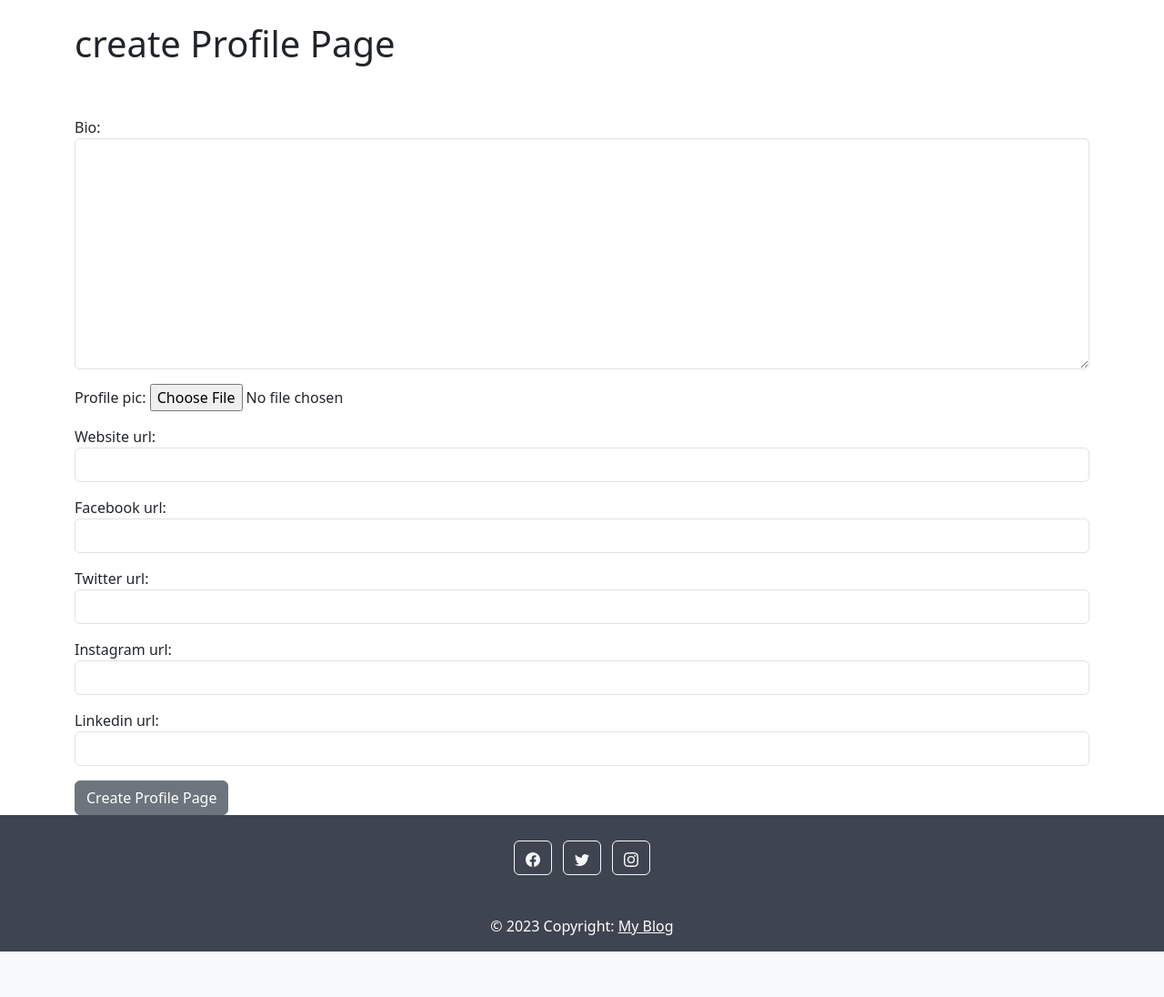
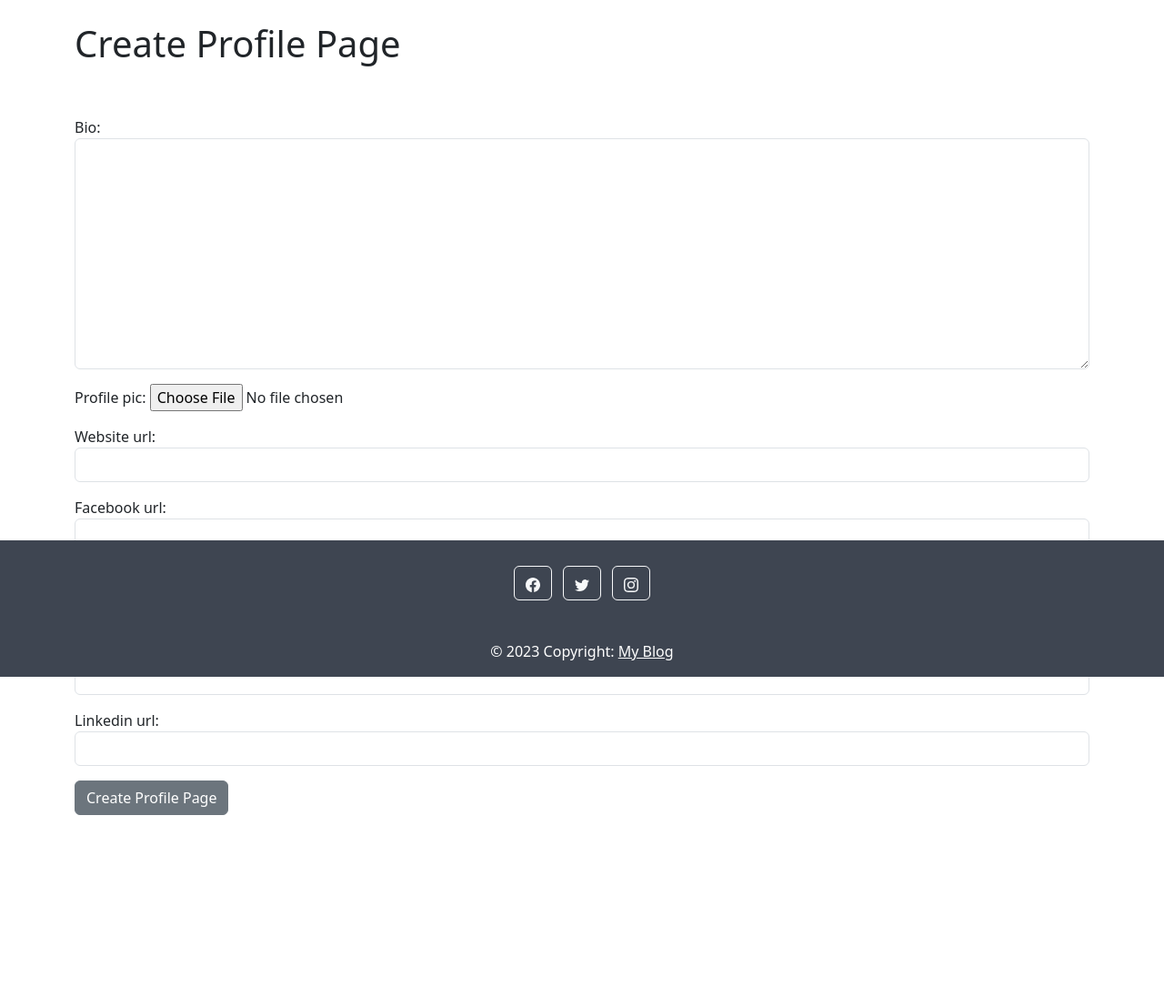
Before and after one commit to Code-Institute-Submissions/pphilippersson6-my-blog.p4, a Django app: page /members/create_profile_page/ in a window 1280 px wide. Shown: the part 56-1152 px from the top of the page at 91% size. Before the commit the page ends 1102 px from the top, so only its background shows below. Run offline with Django 3.2, Linux system fonts and the light colour scheme; a user stored in the database is signed in; some libraries are stand-ins or nearby versions.

Commit message:
added the final toouches on footer, added margin, and finished my readme

```diff
--- a/members/templates/registration/create_user_profile_page.html
+++ b/members/templates/registration/create_user_profile_page.html
@@ -4,10 +4,10 @@
 
 
 {% if user.is_authenticated %}
-    <h1>create Profile Page</h1>
+    <h1>Create Profile Page</h1>
     <br/> <br/>
 
-    <div class="form-group">
+    <div class="form-group" style="margin-bottom: 200px;">
         <form method="POST" enctype="multipart/form-data">
             {% csrf_token %}
             {{ form.as_p}}
--- a/members/templates/registration/edit_profile.html
+++ b/members/templates/registration/edit_profile.html
@@ -10,7 +10,7 @@
 
 <br/> <br/>
 
-<div class="form-group">
+<div class="form-group" style="margin-bottom: 200px;">
     <form method="POST">
         {% csrf_token %}
         {{ form.as_p}}
--- a/members/templates/registration/register.html
+++ b/members/templates/registration/register.html
@@ -5,7 +5,7 @@
 
 <h1>Register Below</h1>
 <br/> <br/>
-<div class="form-group">
+<div class="form-group" style="margin-bottom: 200px;">
     <form method="POST">
         {% csrf_token %}
         {{ form.as_p}}
--- a/members/templates/registration/user_profile.html
+++ b/members/templates/registration/user_profile.html
@@ -14,7 +14,7 @@
         <img src="{{ page_user.profile_pic.url }}" class="img-fluid rounded-start" alt="profile picture">
 
 {% else %}
-        <img src="{% static 'images/defaultpicture.png' %}" class="img-fluid rounded-start" alt="profile picture">
+        <img src="{% https://res.cloudinary.com/deoykf5um/image/upload/v1695112901/defaultpicture_yfxicz.jpg %}" class="img-fluid rounded-start" alt="profile picture">
 {% endif %}
       </div>
 
--- a/myblog/templates/add_blogpost.html
+++ b/myblog/templates/add_blogpost.html
@@ -7,7 +7,7 @@
     <h1>Add Your Post Below</h1>
     <br/><br/>
 
-    <div class="form-group">
+    <div class="form-group" style="margin-bottom: 200px;">
         <form method="POST" enctype="multipart/form-data">
             {% csrf_token %}
             {{ form.media}}
--- a/myblog/templates/base.html
+++ b/myblog/templates/base.html
@@ -117,7 +117,7 @@
     <div class="container">{% block content %} {% endblock %}</div>
 
 
-<footer class="text-center text-lg-start text-white" style="background-color: #3e4551; width: 100%; position: absolute;">
+<footer class="text-center text-lg-start text-white" style="background-color: #3e4551; width: 100%; position: fixed; bottom: 0; z-index: 999;">
     <div class="container p-4 pb-0">
 
         <section class="mb-4 text-center">
--- a/myblog/templates/blogpost_details.html
+++ b/myblog/templates/blogpost_details.html
@@ -65,7 +65,7 @@
         <img src="{{ post.author.profile.profile_pic.url }}" class="img-fluid rounded-start" alt="profile picture">
 
 {% else %}
-        <img src="{% static 'images/defaultpicture.png' %}" class="img-fluid rounded-start" alt="profile picture">
+        <img src="https://res.cloudinary.com/deoykf5um/image/upload/v1695112901/defaultpicture_yfxicz.jpg" class="img-fluid rounded-start" alt="profile picture">
 {% endif %}
       </div>
 
```
Also changed, not shown: README.md, static/readme_images/defaultpicture.png (added), static/readme_images/frontpage.png (added).
